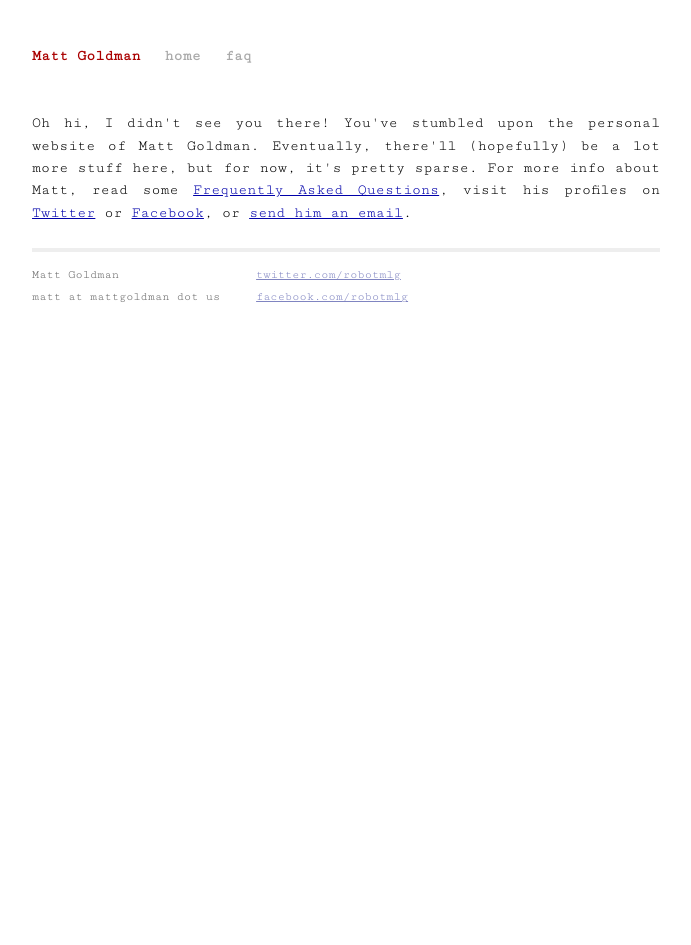
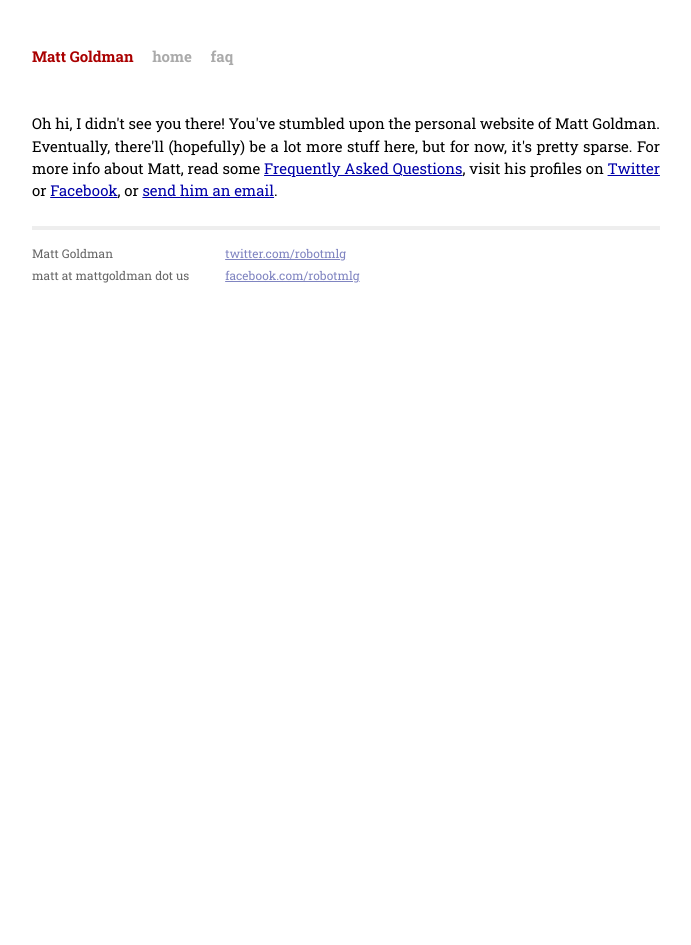
Before and after one commit to robotmlg/mattgoldman.us, a Jekyll site: the page built from index.html, in a window 1280 px wide. Shown: the whole page, without its empty margins (294-985 px from the left). Built offline with Jekyll 4.4.1, drawn with Linux system fonts in a browser that asks for light colours.

Commit message:
changed font to Roboto Slab

```diff
--- a/_layouts/default.html
+++ b/_layouts/default.html
@@ -7,7 +7,7 @@
         <meta name="viewport" content="width=device-width">
 
         <!-- font import -->
-        <link href='http://fonts.googleapis.com/css?family=Cutive+Mono' rel='stylesheet' type='text/css'>
+		<link href='http://fonts.googleapis.com/css?family=Roboto+Slab:400,700' rel='stylesheet' type='text/css'>
 
         <!-- syntax highlighting CSS -->
         <link rel="stylesheet" href="/css/syntax.css">
--- a/css/main.css
+++ b/css/main.css
@@ -14,7 +14,7 @@
 
 body {
   background-color: #FFF;
-  font-family: 'Cutive Mono', serif;
+  font-family: 'Roboto Slab', serif;
   font-size: small;
   text-align: center;
 }
```
